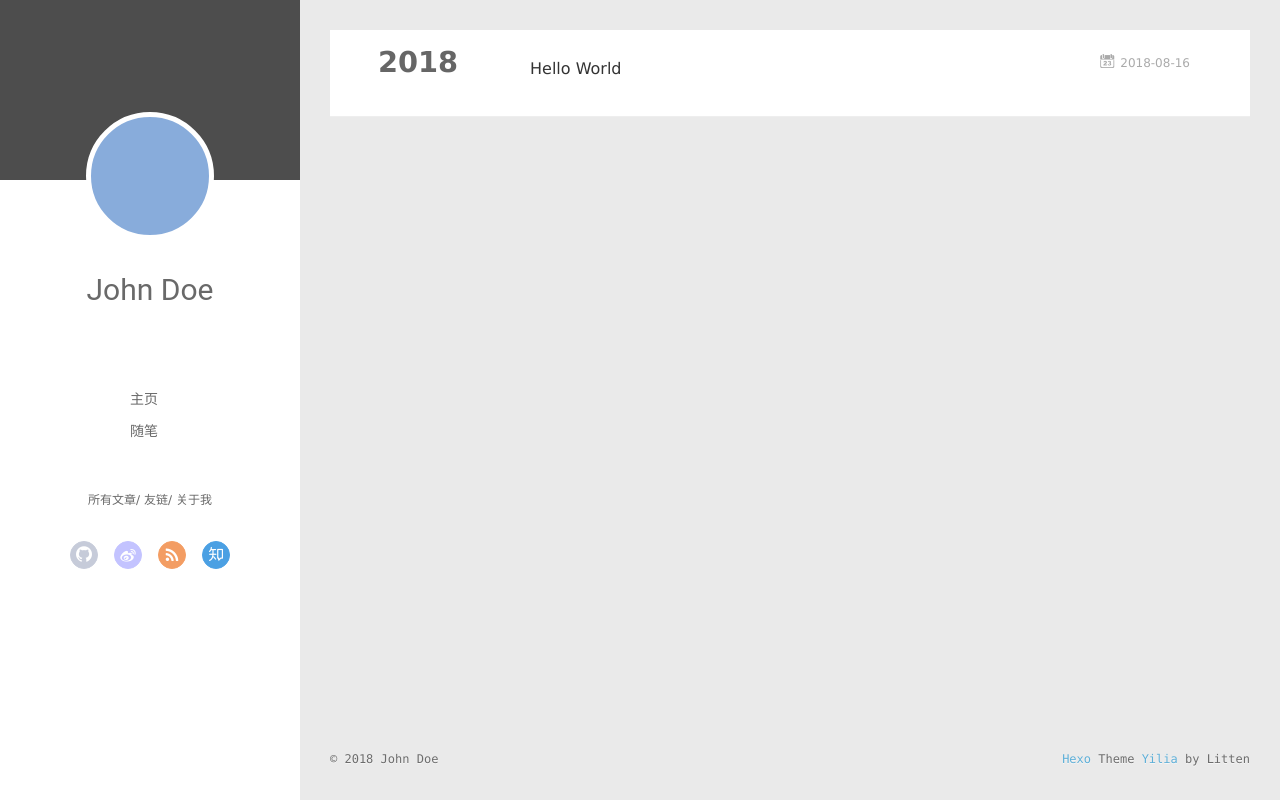
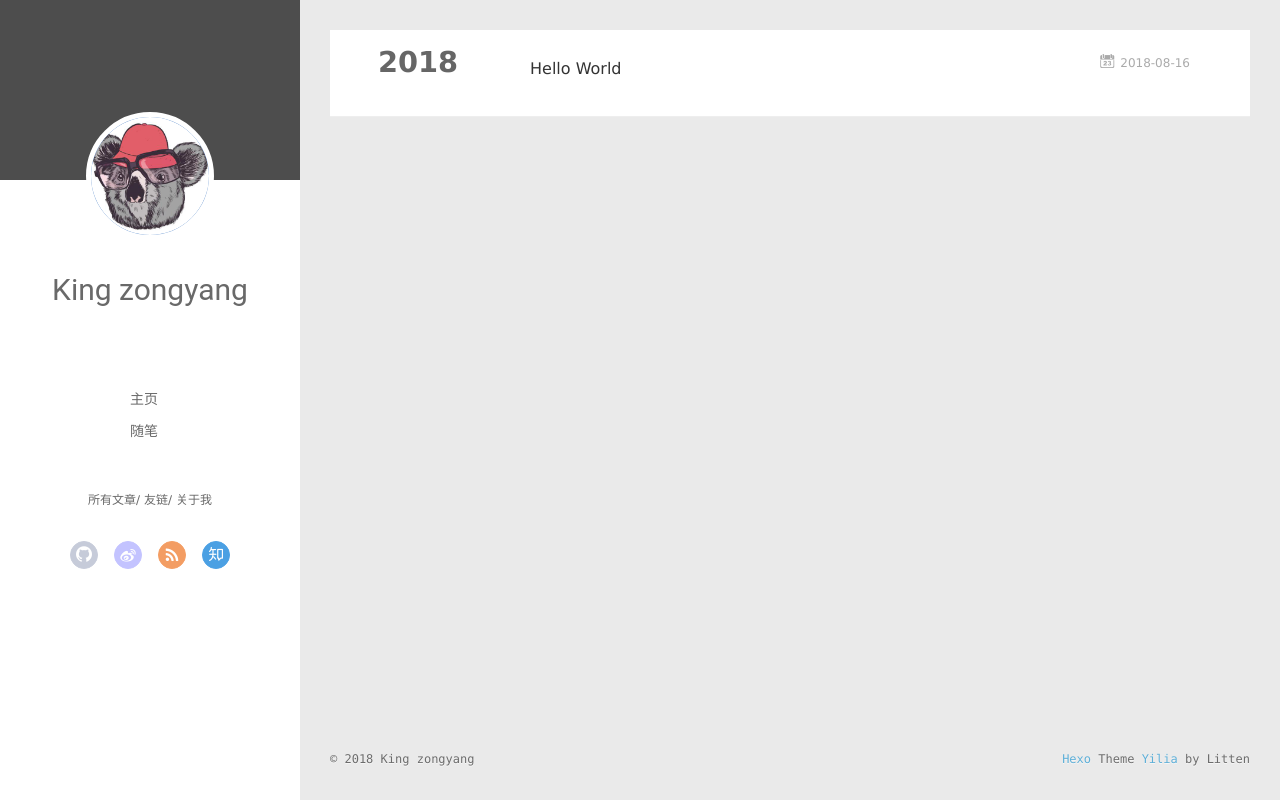
Before and after one commit to darrensYoung/darrensYoung.github.io, a plain HTML site: page archives/2018/08/index.html in a window 1280 px wide. Drawn offline with Linux system fonts and the light colour scheme; no server answers.

Commit message:
Site updated: 2018-08-19 20:24:38

```diff
--- a/archives/2018/08/index.html
+++ b/archives/2018/08/index.html
@@ -6,17 +6,17 @@
   <meta name="renderer" content="webkit">
   <meta http-equiv="X-UA-Compatible" content="IE=edge" >
   <link rel="dns-prefetch" href="http://yoursite.com">
-  <title>Archives: 2018/8 | Hexo</title>
+  <title>Archives: 2018/8 | King zongyang&#39;s blog</title>
   <meta name="viewport" content="width=device-width, initial-scale=1, maximum-scale=1">
   <meta property="og:type" content="website">
-<meta property="og:title" content="Hexo">
+<meta property="og:title" content="King zongyang&#39;s blog">
 <meta property="og:url" content="http://yoursite.com/archives/2018/08/index.html">
-<meta property="og:site_name" content="Hexo">
-<meta property="og:locale" content="zh-cn">
+<meta property="og:site_name" content="King zongyang&#39;s blog">
+<meta property="og:locale" content="zh-CN">
 <meta name="twitter:card" content="summary">
-<meta name="twitter:title" content="Hexo">
+<meta name="twitter:title" content="King zongyang&#39;s blog">
 
-    <link rel="alternative" href="/atom.xml" title="Hexo" type="application/atom+xml">
+    <link rel="alternative" href="/atom.xml" title="King zongyang&#39;s blog" type="application/atom+xml">
 
 
     <link rel="icon" href="/favicon.png">
@@ -43,10 +43,10 @@
 <div class="intrude-less">
 	<header id="header" class="inner">
 		<a href="/" class="profilepic">
-			<img src="" class="js-avatar">
+			<img src="/blog.jpg" class="js-avatar">
 		</a>
 		<hgroup>
-		  <h1 class="header-author"><a href="/">John Doe</a></h1>
+		  <h1 class="header-author"><a href="/">King zongyang</a></h1>
 		</hgroup>
 
 
@@ -101,10 +101,10 @@
 	<div class="intrude-less">
 		<header id="header" class="inner">
 			<div class="profilepic">
-				<img src="" class="js-avatar">
+				<img src="/blog.jpg" class="js-avatar">
 			</div>
 			<hgroup>
-			  <h1 class="header-author js-header-author">John Doe</h1>
+			  <h1 class="header-author js-header-author">King zongyang</h1>
 			</hgroup>
 
 
@@ -202,7 +202,7 @@
   <div class="outer">
     <div id="footer-info">
     	<div class="footer-left">
-    		&copy; 2018 John Doe
+    		&copy; 2018 King zongyang
     	</div>
       	<div class="footer-right">
       		<a href="http://hexo.io/" target="_blank">Hexo</a>  Theme <a href="https://github.com/litten/hexo-theme-yilia" target="_blank">Yilia</a> by Litten
--- a/atom.xml
+++ b/atom.xml
@@ -1,6 +1,6 @@
 <?xml version="1.0" encoding="utf-8"?>
 <feed xmlns="http://www.w3.org/2005/Atom">
-  <title>Hexo</title>
+  <title>King zongyang&#39;s blog</title>
 
 
   <link href="/atom.xml" rel="self"/>
@@ -10,7 +10,7 @@
   <id>http://yoursite.com/</id>
 
   <author>
-    <name>John Doe</name>
+    <name>King zongyang</name>
 
   </author>
 
```
Also changed, not shown: 2018/08/16/hello-world/index.html (+9 -9 lines), archives/2018/index.html (+11 -11 lines), archives/index.html (+11 -11 lines), index.html (+11 -11 lines), blog.jpg (added).
